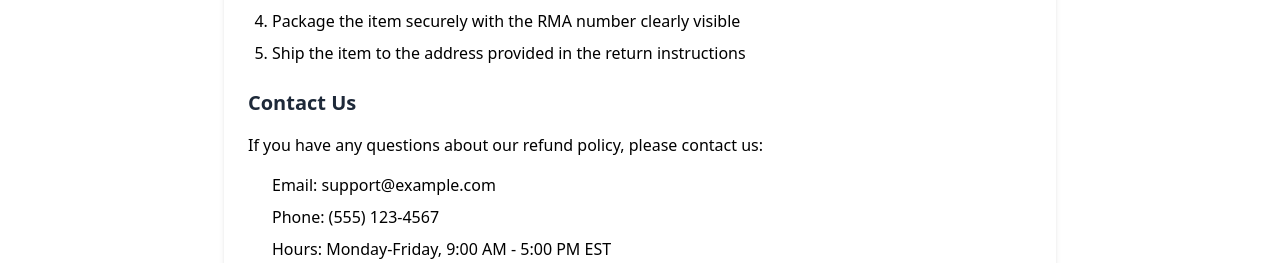
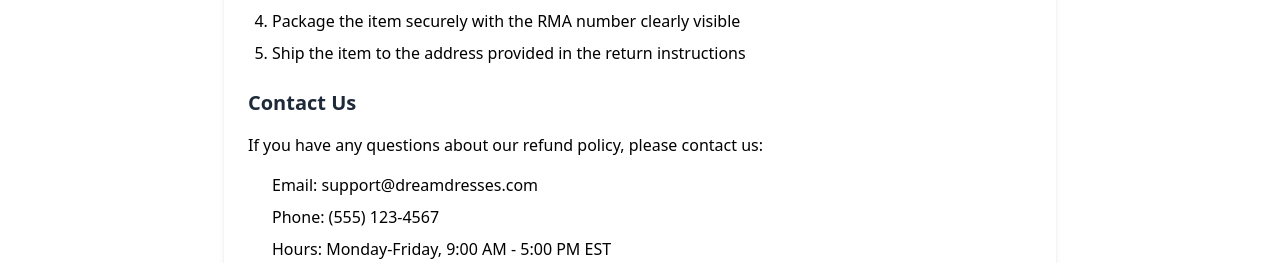
Before and after one commit to dilshadkt/dream-dresses, a React (Vite) app: page /refund-policy in a window 1280 px wide. Shown: the part 1309-1572 px from the top of the page. Built offline with nearby package versions, Linux system fonts and the light colour scheme.

Commit message:
feat : change address

```diff
--- a/src/pages/details/index.jsx
+++ b/src/pages/details/index.jsx
@@ -207,12 +207,12 @@
                 Add to cart
               </button>
 
-              <a
+              {/* <a
                 href="#"
                 className="inline-block rounded-lg bg-gray-200 px-8 py-3 text-center text-sm font-semibold text-gray-500 outline-none ring-indigo-300 transition duration-100 hover:bg-gray-300 focus-visible:ring active:text-gray-700 md:text-base"
               >
                 Buy now
-              </a>
+              </a> */}
             </div>
             {/* <!-- buttons - end --> */}
           </div>
--- a/src/pages/rerundPolicy/index.jsx
+++ b/src/pages/rerundPolicy/index.jsx
@@ -117,7 +117,7 @@
               us:
             </p>
             <ul className="list-none pl-6 mb-4">
-              <li className="mb-2">Email: support@example.com</li>
+              <li className="mb-2">Email: support@dreamdresses.com</li>
               <li className="mb-2">Phone: (555) 123-4567</li>
               <li className="mb-2">
                 Hours: Monday-Friday, 9:00 AM - 5:00 PM EST
```
